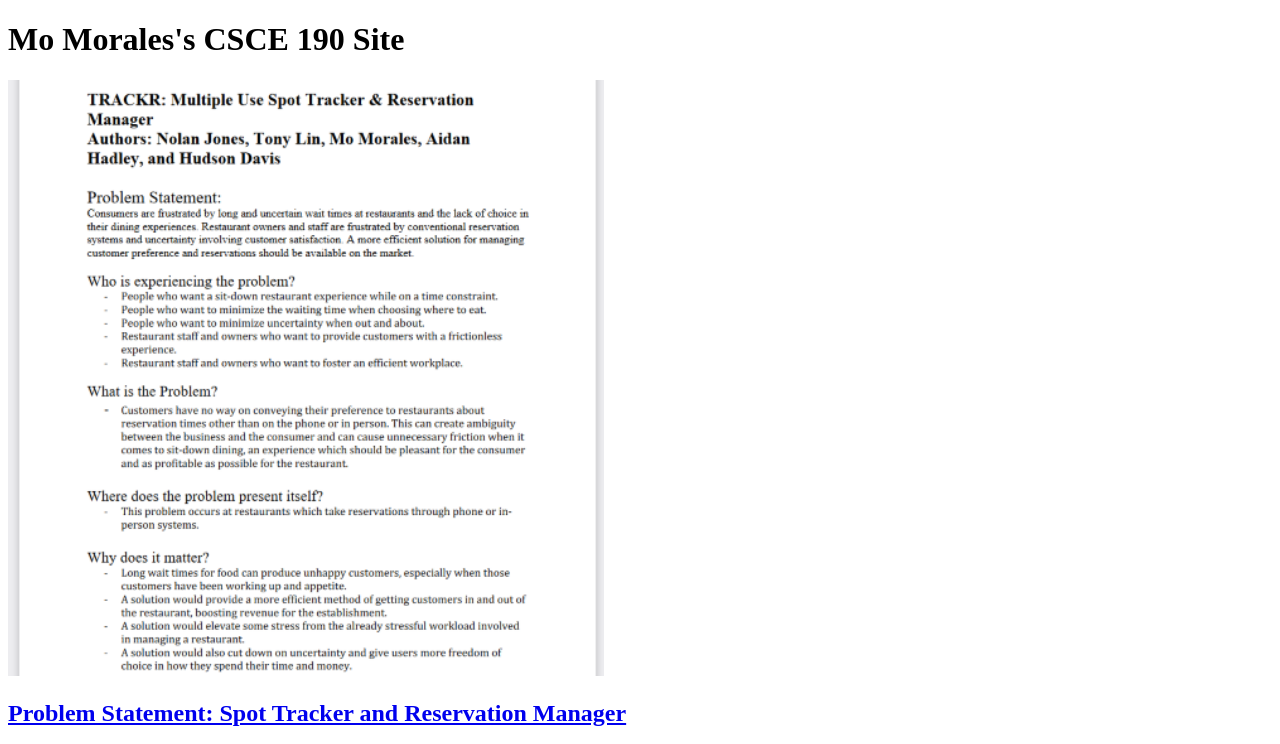
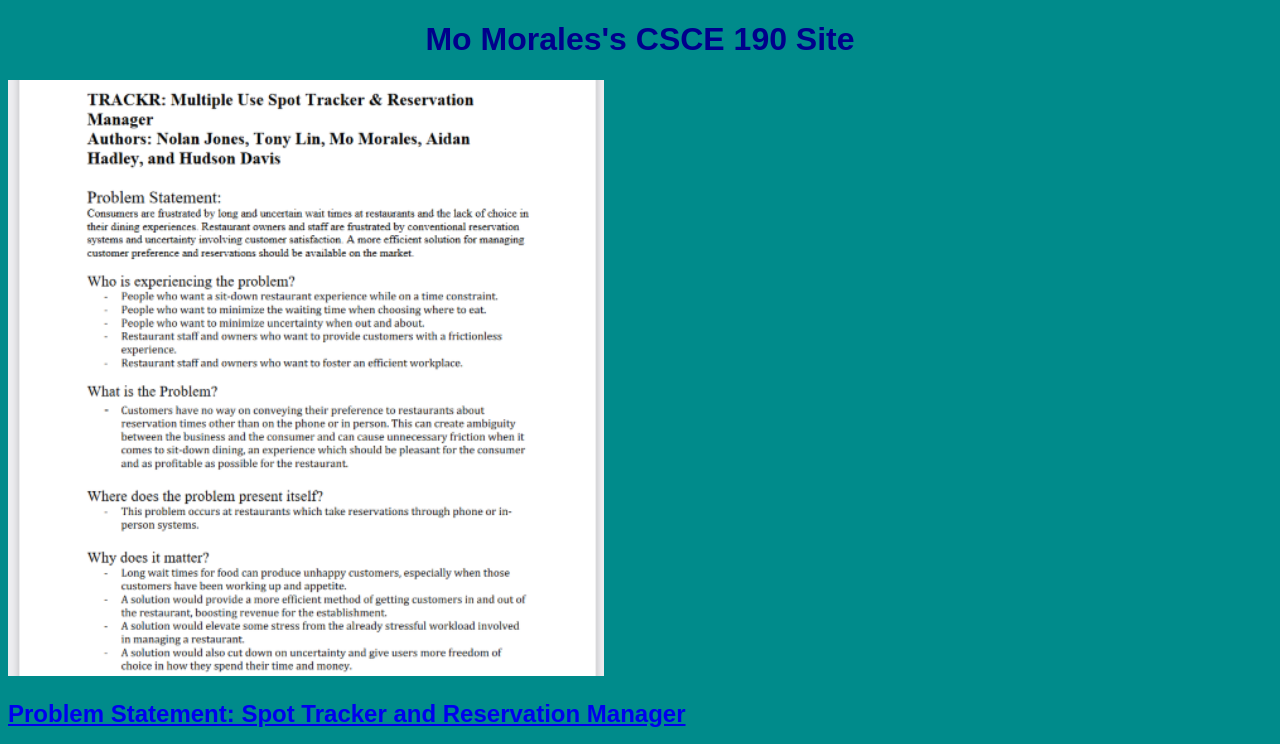
Before and after one commit to m0m0rales/m0m0rales.github.io, a plain HTML site: page index.html in a window 1280 px wide. Shown: the top 744 px of the page. Drawn offline with Linux system fonts and the light colour scheme.

Commit message:
Add files via upload

```diff
--- a/index.html
+++ b/index.html
@@ -2,6 +2,7 @@
 <html>
     <head>
         <title>CSCE 190: Mo Morales</title>
+        <link rel="stylesheet" href="styles.css">
     </head>
     <body>
         <h1>Mo Morales's CSCE 190 Site</h1>
--- /dev/null
+++ b/styles.css
@@ -0,0 +1,8 @@
+body {
+    background:darkcyan;
+    font-family:Arial, Helvetica, sans-serif;
+}
+h1{
+    color: darkblue;
+    text-align:center;
+}
```
